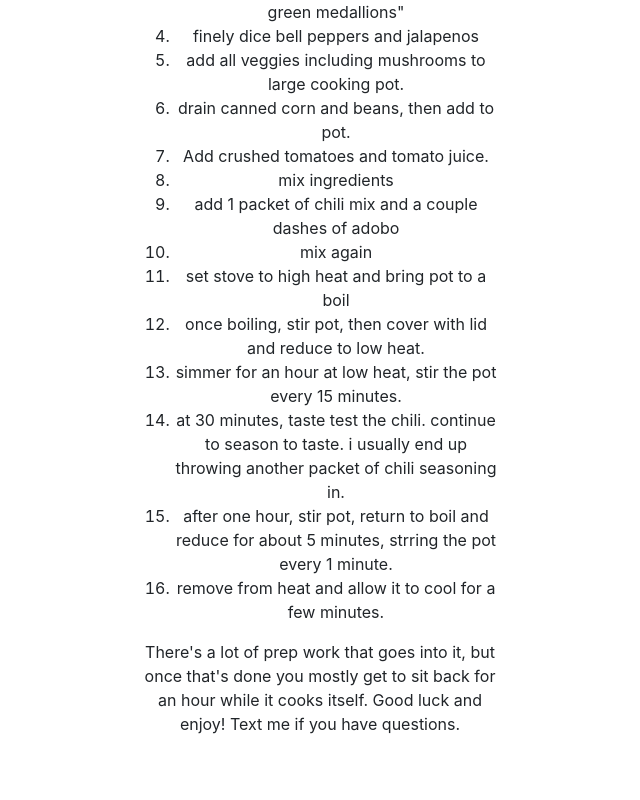
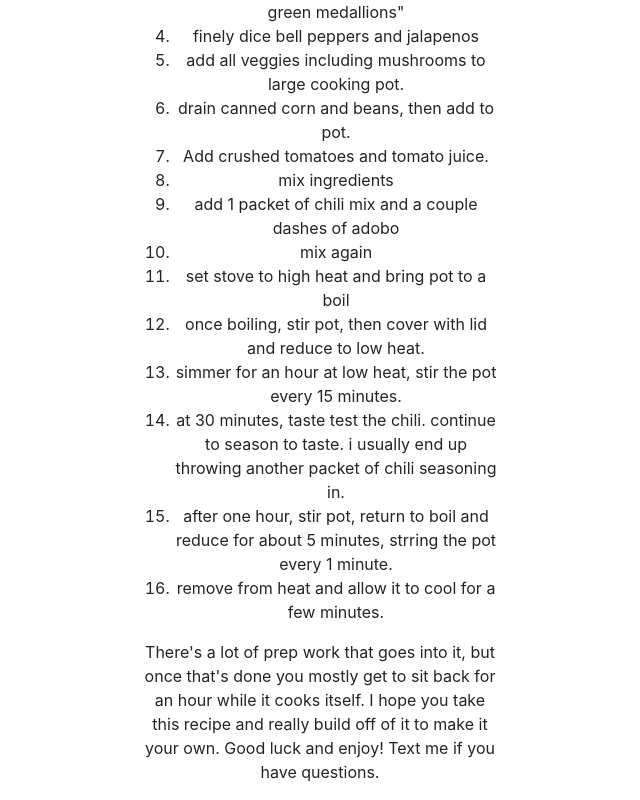
Before and after one commit to carah-tychewicz/camday, a React (Create React App) app: page / in a window 1280 px wide. Shown: the part 1117-1917 px from the top of the page, without its empty margins (320-960 px from the left). Before the commit the page ends 1869 px from the top, so only its background shows below. Built offline with nearby package versions, Linux system fonts and the light colour scheme.

Commit message:
edited some text

```diff
--- a/src/App.js
+++ b/src/App.js
@@ -52,7 +52,7 @@ function App() {
             <li>after one hour, stir pot, return to boil and reduce for about 5 minutes, strring the pot every 1 minute.</li>
             <li>remove from heat and allow it to cool for a few minutes.</li>
           </ol>
-          <p>There's a lot of prep work that goes into it, but once that's done you mostly get to sit back for an hour while it cooks itself. Good luck and enjoy! Text me if you have questions.</p>
+          <p>There's a lot of prep work that goes into it, but once that's done you mostly get to sit back for an hour while it cooks itself. I hope you take this recipe and really build off of it to make it your own. Good luck and enjoy! Text me if you have questions.</p>
         </div>
         <img className='col-4' src="https://res.cloudinary.com/drz0iulpo/image/upload/v1700976021/tayne-nude-tayne_locro2.gif" />
       </div>
```
